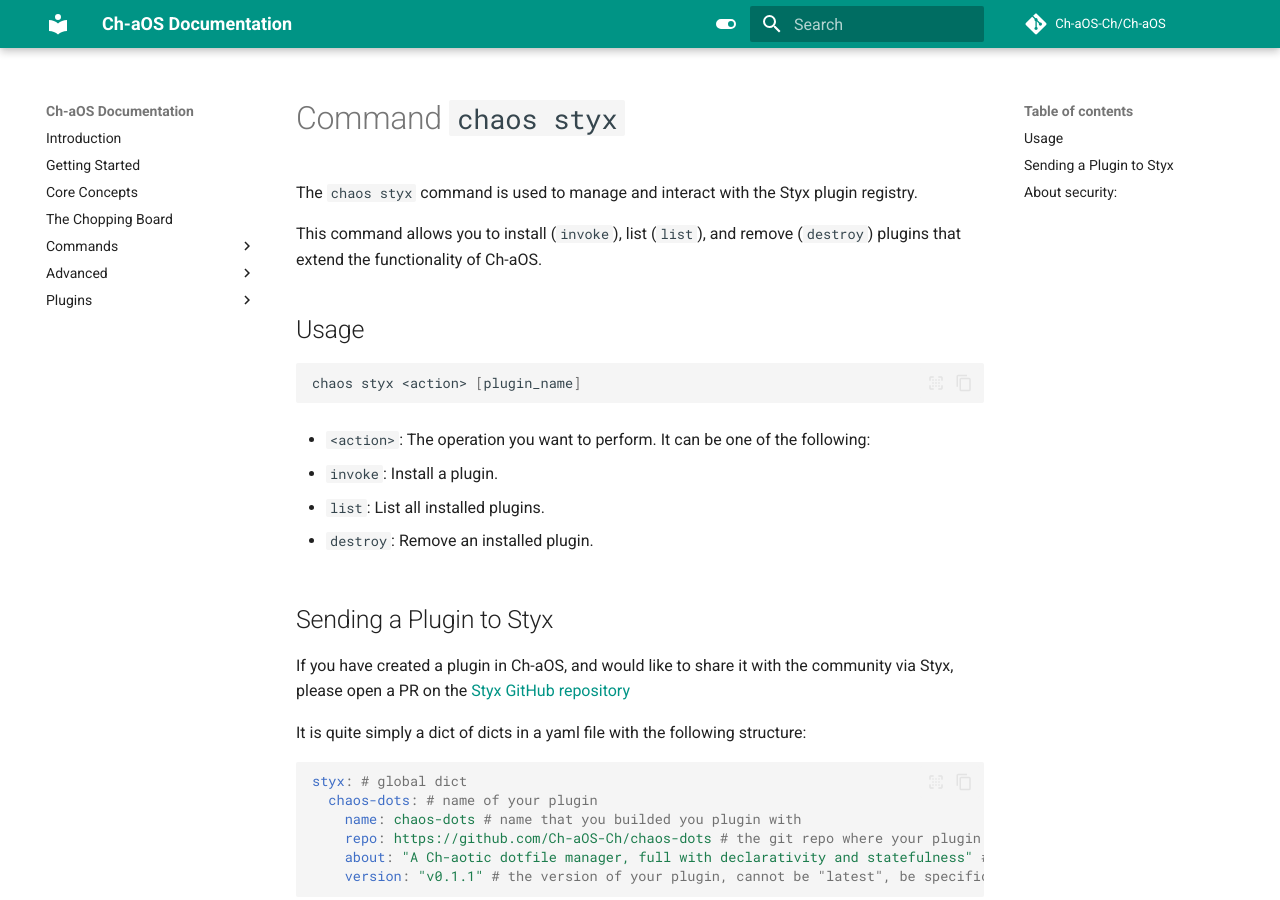
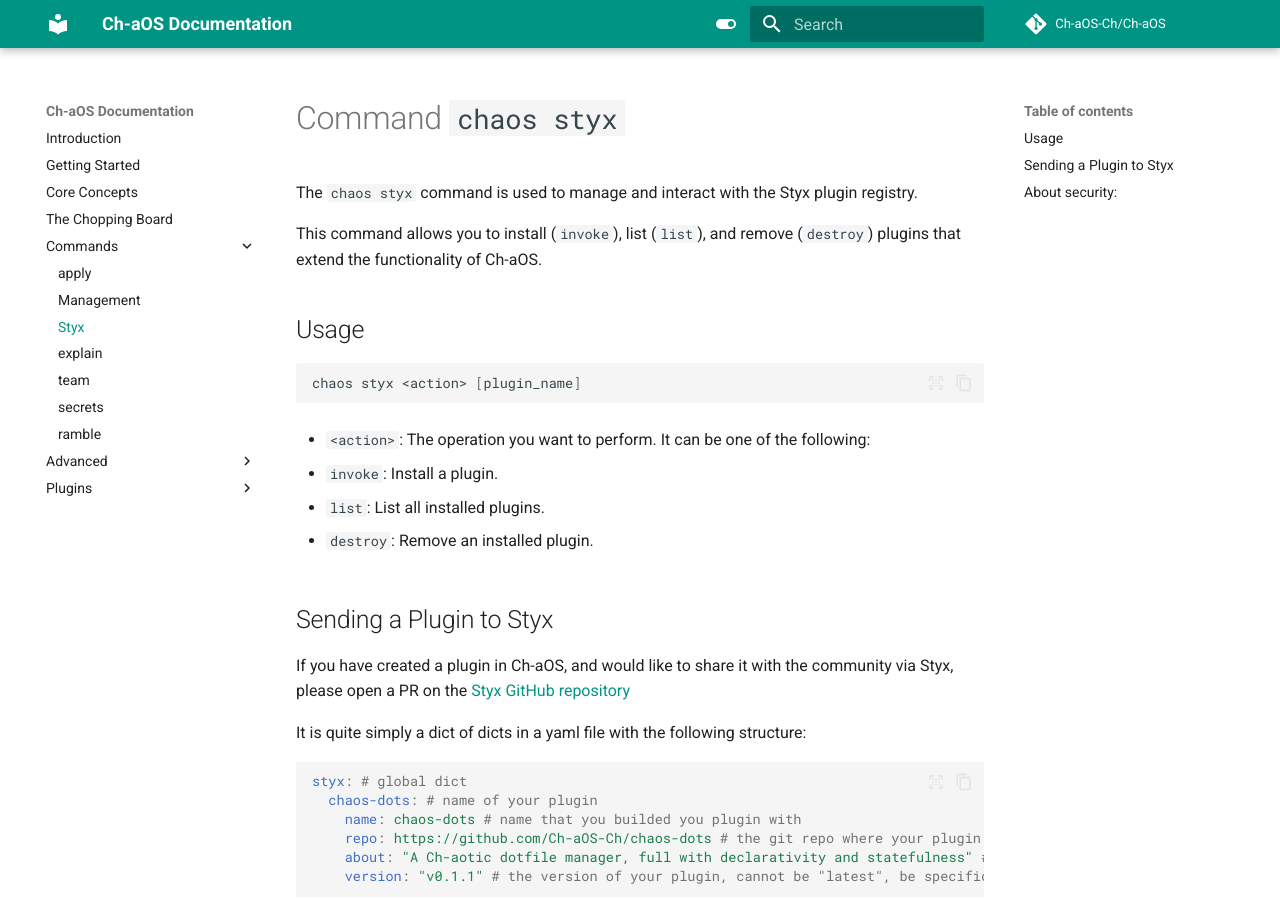
Before and after one commit to Ch-aOS-Ch/Ch-aOS, an MkDocs documentation site: the page built from docs/commands/styx.md, in a window 1280 px wide and 900 px high. Built offline with MkDocs 1.6.1 and Material for MkDocs 9.7.7, drawn with Linux system fonts in a browser that asks for light colours; comment, search, counter and statistics services are not loaded.

Commit message:
docs fix

```diff
--- a/mkdocs.yml
+++ b/mkdocs.yml
@@ -52,6 +52,7 @@
   - 'Commands':
     - 'apply': 'commands/apply.md'
     - 'Management': 'commands/management.md'
+    - 'Styx': 'commands/styx.md'
     - 'explain': 'commands/explain.md'
     - 'team': 'commands/team.md'
     - 'secrets': 'commands/secrets.md'
```
